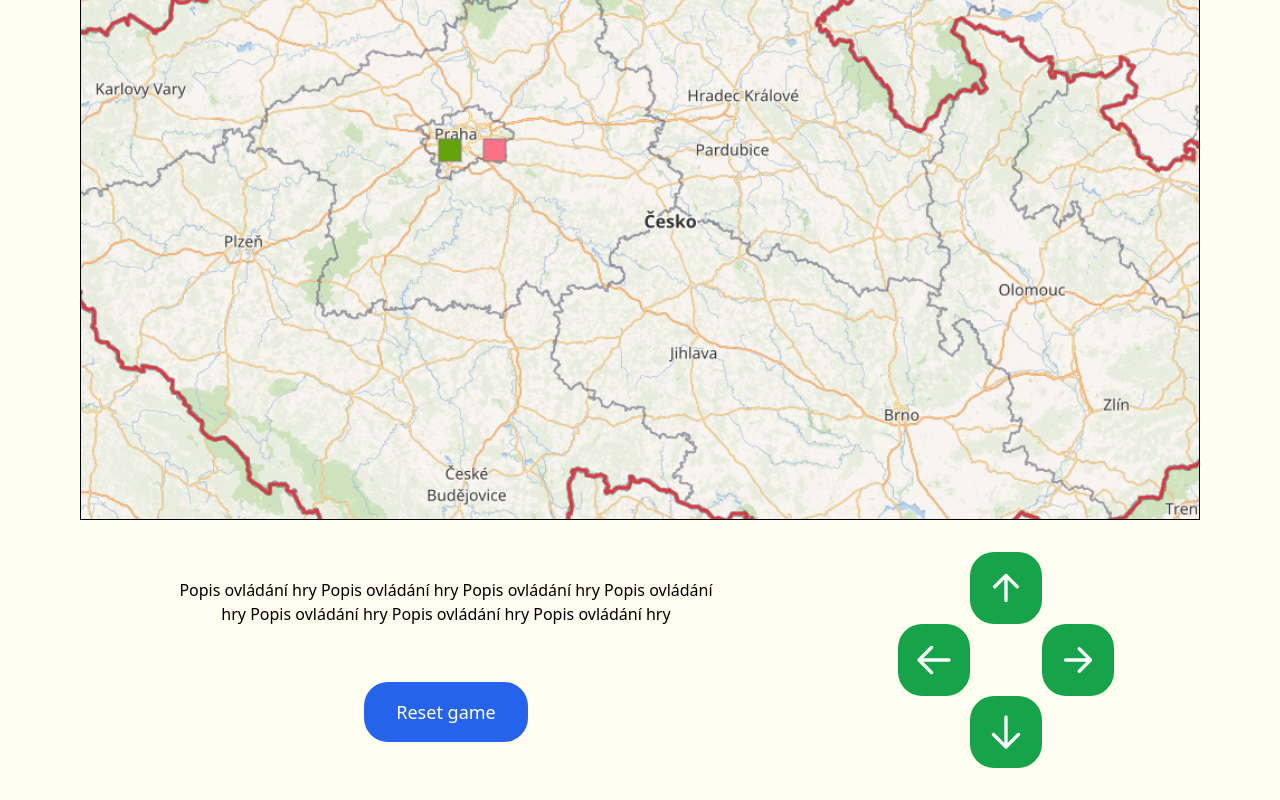
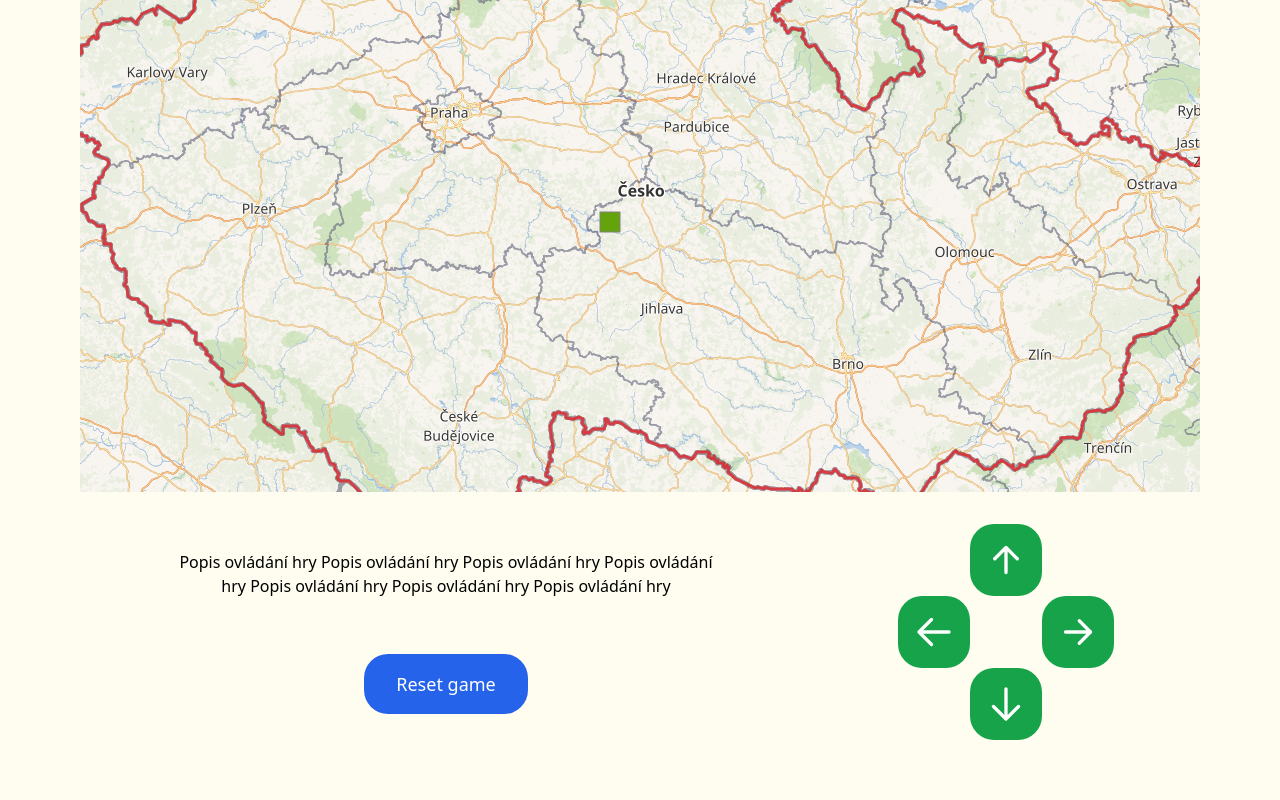
Before and after one commit to aleveha/snake-game, a Next.js app: page / in a window 1280 px wide. Shown: the part 272-1072 px from the top of the page. After the commit the page ends 1044 px from the top, so only its background shows below. Built offline with nearby package versions, Linux system fonts and the light colour scheme.

Commit message:
feat: add auto movements

```diff
--- a/src/components/board/board.tsx
+++ b/src/components/board/board.tsx
@@ -2,141 +2,65 @@ import React, { FC, useCallback, useEffect, useRef, useState } from "react";
 import {
 	clearBoard,
 	drawApple,
-	drawMap,
 	drawSnake,
-	generateRandomPosition,
+	generateRandomApplePosition,
 	hasSnakeCollided,
+	isAppleEaten,
 } from "@src/components/board/utils";
-import mapImage from "public/static/images/map.png";
-import { Coordinates, Direction, Snake } from "@src/components/board/types";
+import { Coordinates, SNAKE_SIZE } from "@src/components/board/types";
 import { Controls } from "@src/components/controls/controls";
+import { useBoardSize } from "@src/components/board/hooks/useBoardSize";
+import { useSnake } from "@src/components/board/hooks/useSnake";
 
-interface Props {
-	height: number;
-	width: number;
-}
+export const Board: FC = () => {
+	const [size, parentRef] = useBoardSize();
+	const [snake, moveSnake, increaseSnake, resetSnake] = useSnake(size);
+	const [apple, setApple] = useState<Coordinates>(generateRandomApplePosition(size, snake.coordinates));
+	const [context, setContext] = useState<CanvasRenderingContext2D | null>(null);
 
-const snakeDefaultCoordinates: Coordinates[] = [{ x: 300, y: 200 }];
-
-export const Board: FC<Props> = ({ height, width }) => {
-	const [context, setContext] = useState<CanvasRenderingContext2D | null>(null);
-	const [apple, setApple] = useState<Coordinates>(generateRandomPosition(width - 20, height - 20));
-	const [snake, setSnake] = useState<Snake>({ coordinates: snakeDefaultCoordinates, direction: null });
-
-	const canvasRef = useRef<HTMLCanvasElement | null>(null);
-
-	const makeMovement = useCallback(
-		(dx = 0, dy = 0): Coordinates[] => {
-			const newSnake = [
-				{
-					x: snake.coordinates[0].x + dx,
-					y: snake.coordinates[0].y + dy,
-				},
-				...snake.coordinates,
-			];
-			newSnake.pop();
-			console.log(newSnake[0]);
-			return newSnake;
-		},
-		[snake.coordinates],
-	);
-
-	const moveSnake = useCallback(
-		(newDirection: Direction) => () => {
-			if (newDirection === "right" && snake.direction !== "left") {
-				setSnake({ coordinates: makeMovement(20, 0), direction: "right" });
-				return;
-			}
-
-			if (newDirection === "left" && snake.direction !== "right") {
-				setSnake({ coordinates: makeMovement(-20, 0), direction: "left" });
-				return;
-			}
-
-			if (newDirection === "up" && snake.direction !== "down") {
-				setSnake({ coordinates: makeMovement(0, -20), direction: "up" });
-				return;
-			}
-
-			if (newDirection === "down" && snake.direction !== "up") {
-				setSnake({ coordinates: makeMovement(0, 20), direction: "down" });
-				return;
-			}
-		},
-		[snake.direction, makeMovement],
-	);
-
-	const increaseSnake = useCallback(() => {
-		let xDiff = 0;
-		let yDiff = 0;
-		const { coordinates, direction } = snake;
-
-		if (coordinates.length === 1) {
-			switch (direction) {
-				case "left":
-					xDiff = -20;
-					break;
-				case "right":
-					xDiff = 20;
-					break;
-				case "up":
-					yDiff = -20;
-					break;
-				case "down":
-					yDiff = 20;
-					break;
-			}
-		} else {
-			xDiff = coordinates[coordinates.length - 2].x - coordinates[coordinates.length - 1].x;
-			yDiff = coordinates[coordinates.length - 2].y - coordinates[coordinates.length - 1].y;
-		}
-
-		setSnake(prev => ({
-			...prev,
-			coordinates: [
-				...prev.coordinates,
-				{
-					x: prev.coordinates[prev.coordinates.length - 1].x - xDiff,
-					y: prev.coordinates[prev.coordinates.length - 1].y - yDiff,
-				},
-			],
-		}));
-	}, [snake]);
+	const boardRef = useRef<HTMLCanvasElement | null>(null);
 
 	const resetBoard = useCallback(() => {
-		setSnake({
-			coordinates: snakeDefaultCoordinates,
-			direction: null,
-		});
-		setApple(generateRandomPosition(width - 20, height - 20));
-	}, [height, width]);
+		resetSnake();
+		setApple(generateRandomApplePosition(size, snake.coordinates));
+	}, [resetSnake, size, snake.coordinates]);
 
 	useEffect(() => {
-		setContext(canvasRef.current && canvasRef.current.getContext("2d"));
-		clearBoard(context, height, width);
-		drawMap(context, mapImage);
+		setContext(boardRef.current && boardRef.current.getContext("2d"));
+		clearBoard(context, size.height, size.width);
 		drawSnake(context, snake.coordinates);
 		drawApple(context, apple);
 
-		if (snake.coordinates[0].x === apple.x && snake.coordinates[0].y === apple.y) {
-			setApple(generateRandomPosition(width - 20, height - 20));
+		if (isAppleEaten(apple, snake.coordinates[0])) {
+			setApple(generateRandomApplePosition(size, snake.coordinates));
 			increaseSnake();
 		}
 
 		if (
 			hasSnakeCollided(snake.coordinates) ||
-			snake.coordinates[0].x >= width - 20 ||
-			snake.coordinates[0].x <= -40 ||
-			snake.coordinates[0].y <= -40 ||
-			snake.coordinates[0].y >= height - 20
+			snake.coordinates[0].x >= size.width - SNAKE_SIZE ||
+			snake.coordinates[0].x <= -2 * SNAKE_SIZE ||
+			snake.coordinates[0].y <= -2 * SNAKE_SIZE ||
+			snake.coordinates[0].y >= size.height - SNAKE_SIZE
 		) {
 			resetBoard();
 		}
-	}, [apple, context, height, increaseSnake, resetBoard, snake.coordinates, width]);
+	}, [apple, context, size, increaseSnake, resetBoard, snake.coordinates]);
+
+	useEffect(() => {
+		const interval = setInterval(() => {
+			if (snake.direction) {
+				moveSnake(snake.direction)();
+			}
+		}, snake.speed);
+		return () => clearInterval(interval);
+	}, [moveSnake, snake.direction, snake.speed]);
 
 	return (
 		<>
-			<canvas className="border border-black" height={height} ref={canvasRef} width={width} />
+			<div className="flex bg-board bg-center" ref={parentRef}>
+				<canvas height={size.height} ref={boardRef} width={size.width} />
+			</div>
 			<Controls handleReset={resetBoard} handleMove={moveSnake} />
 		</>
 	);
--- /dev/null
+++ b/src/components/board/hooks/useBoardSize.ts
@@ -0,0 +1,21 @@
+import { Size } from "@src/components/board/types";
+import { useEffect, useRef, useState } from "react";
+import { calculateWidth } from "@src/components/board/utils";
+
+export const useBoardSize = () => {
+	const parentRef = useRef<HTMLDivElement | null>(null);
+	const [size, setSize] = useState<Size>({ height: 600, width: 1000 });
+
+	useEffect(() => {
+		if (parentRef?.current) {
+			const { height, width } = parentRef.current.getBoundingClientRect();
+			const newWidth = calculateWidth(width);
+			setSize(prev => ({
+				height: width > height ? prev.height : newWidth,
+				width: newWidth,
+			}));
+		}
+	}, [parentRef]);
+
+	return [size, parentRef] as const;
+};
--- /dev/null
+++ b/src/components/board/hooks/useSnake.ts
@@ -0,0 +1,96 @@
+import { Coordinates, Direction, Size, Snake, SNAKE_SIZE } from "@src/components/board/types";
+import { useCallback, useMemo, useState } from "react";
+import { calculateWidth } from "@src/components/board/utils";
+
+export const useSnake = (size: Size) => {
+	const snakeDefaultCoordinates: Coordinates[] = useMemo(
+		() => [{ x: calculateWidth(size.width / 2), y: calculateWidth(size.height / 2) }],
+		[size],
+	);
+
+	const [snake, setSnake] = useState<Snake>({ coordinates: snakeDefaultCoordinates, direction: null, speed: 400 });
+
+	const makeMovement = useCallback(
+		(dx = 0, dy = 0): Coordinates[] => {
+			const newSnake = [
+				{
+					x: snake.coordinates[0].x + dx,
+					y: snake.coordinates[0].y + dy,
+				},
+				...snake.coordinates,
+			];
+			newSnake.pop();
+			return newSnake;
+		},
+		[snake.coordinates],
+	);
+
+	const moveSnake = useCallback(
+		(newDirection: Direction) => () => {
+			if (newDirection === "right" && snake.direction !== "left") {
+				setSnake(prev => ({ ...prev, coordinates: makeMovement(SNAKE_SIZE, 0), direction: "right" }));
+				return;
+			}
+
+			if (newDirection === "left" && snake.direction !== "right") {
+				setSnake(prev => ({ ...prev, coordinates: makeMovement(-SNAKE_SIZE, 0), direction: "left" }));
+				return;
+			}
+
+			if (newDirection === "up" && snake.direction !== "down") {
+				setSnake(prev => ({ ...prev, coordinates: makeMovement(0, -SNAKE_SIZE), direction: "up" }));
+				return;
+			}
+
+			if (newDirection === "down" && snake.direction !== "up") {
+				setSnake(prev => ({ ...prev, coordinates: makeMovement(0, SNAKE_SIZE), direction: "down" }));
+				return;
+			}
+		},
+		[snake.direction, makeMovement],
+	);
+
+	const increaseSnake = useCallback(() => {
+		let xDiff = 0;
+		let yDiff = 0;
+		const { coordinates, direction } = snake;
+
+		if (coordinates.length === 1) {
+			switch (direction) {
+				case "left":
+					xDiff = -SNAKE_SIZE;
+					break;
+				case "right":
+					xDiff = SNAKE_SIZE;
+					break;
+				case "up":
+					yDiff = -SNAKE_SIZE;
+					break;
+				case "down":
+					yDiff = SNAKE_SIZE;
+					break;
+			}
+		} else {
+			xDiff = coordinates[coordinates.length - 2].x - coordinates[coordinates.length - 1].x;
+			yDiff = coordinates[coordinates.length - 2].y - coordinates[coordinates.length - 1].y;
+		}
+
+		setSnake(prev => ({
+			...prev,
+			coordinates: [
+				...prev.coordinates,
+				{
+					x: prev.coordinates[prev.coordinates.length - 1].x - xDiff,
+					y: prev.coordinates[prev.coordinates.length - 1].y - yDiff,
+				},
+			],
+			speed: prev.speed > 10 ? prev.speed - 10 : prev.speed,
+		}));
+	}, [snake]);
+
+	const resetSnake = useCallback(() => {
+		setSnake({ coordinates: snakeDefaultCoordinates, direction: null, speed: 400 });
+	}, [snakeDefaultCoordinates]);
+
+	return [snake, moveSnake, increaseSnake, resetSnake] as const;
+};
--- a/src/components/board/types.ts
+++ b/src/components/board/types.ts
@@ -1,4 +1,11 @@
+export const SNAKE_SIZE = 20;
+
 export type Direction = "up" | "down" | "left" | "right";
+
+export interface Size {
+	height: number;
+	width: number;
+}
 
 export interface Coordinates {
 	x: number;
@@ -8,4 +15,5 @@ export interface Coordinates {
 export interface Snake {
 	coordinates: Coordinates[];
 	direction: Direction | null;
+	speed: number;
 }
--- a/src/components/board/utils.ts
+++ b/src/components/board/utils.ts
@@ -1,5 +1,4 @@
-import { StaticImageData } from "next/image";
-import { Coordinates } from "@src/components/board/types";
+import { Coordinates, Size, SNAKE_SIZE } from "@src/components/board/types";
 
 // Board
 export function clearBoard(context: CanvasRenderingContext2D | null, height: number, width: number): void {
@@ -8,38 +7,40 @@ export function clearBoard(context: CanvasRenderingContext2D | null, height: num
 	}
 }
 
-export function drawMap(context: CanvasRenderingContext2D | null, image: StaticImageData): void {
-	if (context) {
-		const img = new Image();
-		img.src = image.src;
-		img.onload = async () => {
-			const bitmap = await createImageBitmap(img, 0, 0, image.width, image.height);
-			context.globalCompositeOperation = "destination-over";
-			context.drawImage(bitmap, -150, -60);
-		};
-	}
+// Apple
+function getRandomNumber(max: number): number {
+	const random = Math.random() * (max - SNAKE_SIZE);
+	return random - (random % SNAKE_SIZE);
 }
 
-// Apple
-function randomNumber(max: number): number {
-	const random = Math.random() * (max - 20);
-	return random - (random % 20);
+function getRandomCoordinates(width: number, height: number): Coordinates {
+	return {
+		x: getRandomNumber(width - SNAKE_SIZE),
+		y: getRandomNumber(height - SNAKE_SIZE),
+	};
 }
 
-export function generateRandomPosition(width: number, height: number): Coordinates {
-	return {
-		x: randomNumber(width),
-		y: randomNumber(height),
-	};
+export function generateRandomApplePosition(size: Size, snake: Coordinates[]): Coordinates {
+	let newApple = getRandomCoordinates(size.width, size.height);
+
+	while (snake.some(({ x, y }) => x === newApple.x && y === newApple.y)) {
+		newApple = getRandomCoordinates(size.width, size.height);
+	}
+
+	return newApple;
 }
 
 export function drawApple(context: CanvasRenderingContext2D | null, object: Coordinates): void {
 	if (context) {
 		context.fillStyle = "#fb7185";
 		context.strokeStyle = "gray";
-		context.fillRect(object.x + 20, object.y + 20, 20, 20);
-		context.strokeRect(object.x + 20, object.y + 20, 20, 20);
+		context.fillRect(object.x + SNAKE_SIZE, object.y + SNAKE_SIZE, SNAKE_SIZE, SNAKE_SIZE);
+		context.strokeRect(object.x + SNAKE_SIZE, object.y + SNAKE_SIZE, SNAKE_SIZE, SNAKE_SIZE);
 	}
+}
+
+export function isAppleEaten(apple: Coordinates, snakeHead: Coordinates): boolean {
+	return apple.x === snakeHead.x && apple.y === snakeHead.y;
 }
 
 // Snake
@@ -52,8 +53,8 @@ export function drawSnake(context: CanvasRenderingContext2D | null, object: Coor
 				context.fillStyle = "#a3e635";
 			}
 			context.strokeStyle = "gray";
-			context.fillRect(pos.x + 20, pos.y + 20, 20, 20);
-			context.strokeRect(pos.x + 20, pos.y + 20, 20, 20);
+			context.fillRect(pos.x + SNAKE_SIZE, pos.y + SNAKE_SIZE, SNAKE_SIZE, SNAKE_SIZE);
+			context.strokeRect(pos.x + SNAKE_SIZE, pos.y + SNAKE_SIZE, SNAKE_SIZE, SNAKE_SIZE);
 		});
 	}
 }
@@ -65,3 +66,11 @@ export function hasSnakeCollided(snake: Coordinates[]): boolean {
 		) !== -1
 	);
 }
+
+export function calculateWidth(width: number): number {
+	let newWidth = width;
+	while (newWidth % SNAKE_SIZE !== 0) {
+		newWidth -= 1;
+	}
+	return newWidth;
+}
--- a/src/pages/homepage.tsx
+++ b/src/pages/homepage.tsx
@@ -4,9 +4,9 @@ import { Board } from "@src/components/board/board";
 
 const HomePage: NextPage = () => {
 	return (
-		<div className="ui-container flex min-h-screen flex-col space-y-8 py-8">
+		<div className="ui-container space-y-8 py-8">
 			<Intro />
-			<Board height={560} width={1000} />
+			<Board />
 		</div>
 	);
 };
--- a/tailwind.config.js
+++ b/tailwind.config.js
@@ -17,14 +17,14 @@ module.exports = {
 		},
 		container: {
 			sm: "none",
-			md: rem(688),
-			lg: rem(912),
+			md: rem(700),
+			lg: rem(920),
 			xl: rem(1120),
-			xxl: rem(1216),
+			xxl: rem(1200),
 		},
 		extend: {
 			backgroundImage: {
-				board: "url('/static/images/board-bg.png')",
+				board: "url('/static/images/map.png')",
 			},
 			flex: {
 				"1-0": "1 0 auto",
```
